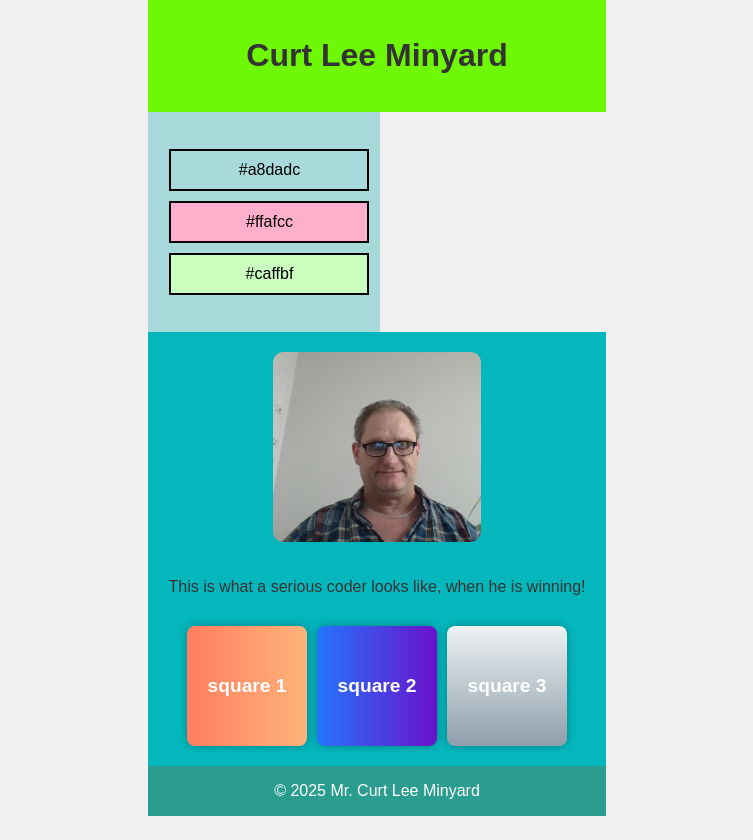
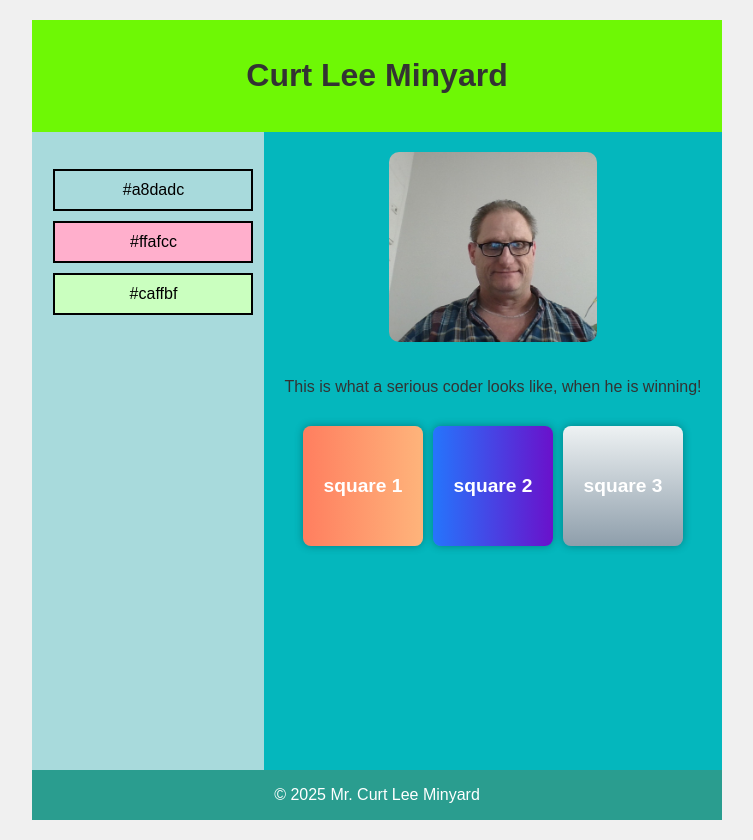
Before and after one commit to minyardcurt/myFirstReactApp, a React (Vite) app: page / in a window 1280 px wide. Shown: the whole page, without its empty margins (263-1016 px from the left). Before the commit the page ends 816 px from the top, so only its background shows below. Built offline with nearby package versions, Linux system fonts and the light colour scheme.

Commit message:
redo commit

```diff
--- a/src/App.css
+++ b/src/App.css
@@ -21,3 +21,13 @@
   color: gray;
   font-size: 14px;
 }
+.app-container {
+  display: flex;
+  flex-direction: column;
+  min-height: 100vh;
+}
+
+.main-section {
+  display: flex;
+  flex: 1;
+}
--- a/src/App.jsx
+++ b/src/App.jsx
@@ -2,12 +2,13 @@
 import Sidebar from './components/Sidebar';
 import Body from './components/Body';
 import Footer from './components/Footer';
+import './App.css';
 
 function App() {
   return (
-    <div>
+    <div className="app-container">
       <Header />
-      <div>
+      <div className="main-section">
         <Sidebar />
         <Body />
       </div>
```
